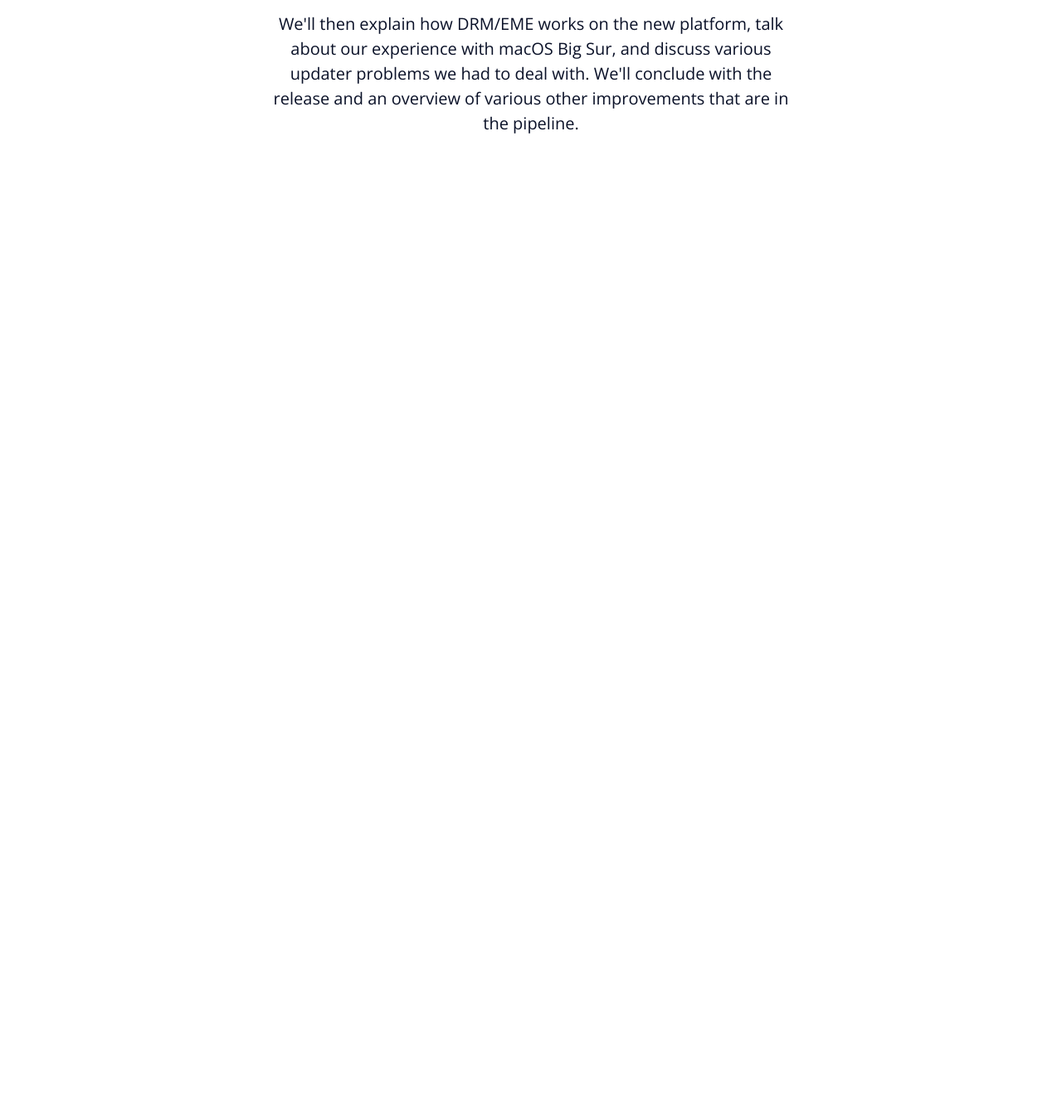
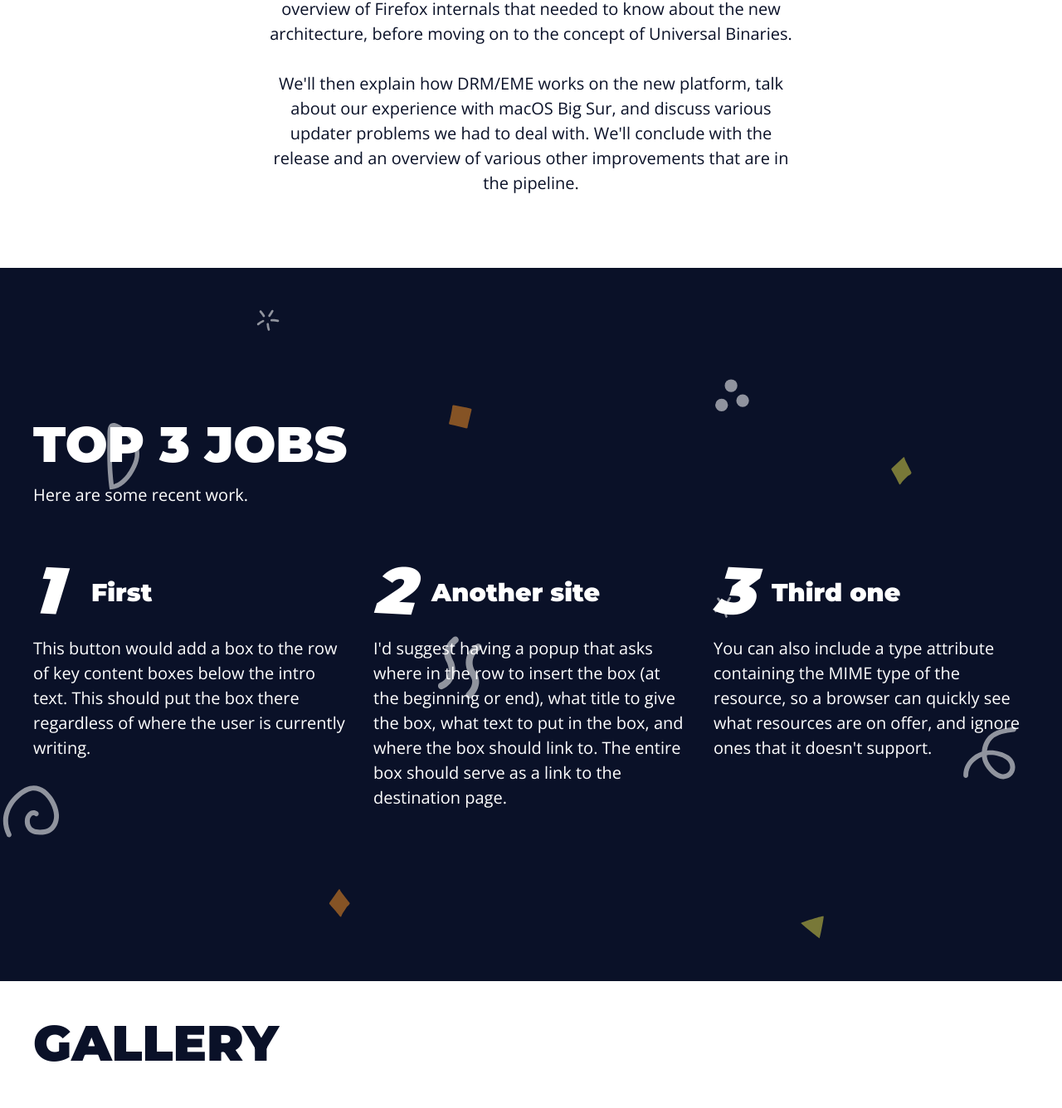
Before and after one commit to kauanhindlmayer/landing-page, a plain HTML site: page index.html in a window 1280 px wide. Shown: the part 1462-2798 px from the top of the page at 83% size. Before the commit the page ends 1785 px from the top, so only its background shows below. Drawn offline with nearby package versions, Linux system fonts and the light colour scheme.

Commit message:
Exercises

```diff
--- a/assets/css/style.css
+++ b/assets/css/style.css
@@ -27,3 +27,43 @@
   height: 100vh;
   text-align: center;
 }
+
+.grid-one-content {
+  display: flex;
+  flex-flow: column wrap;
+  justify-content: center;
+  height: 100vh;
+}
+
+.grid-main-heading {
+  margin-bottom: 1rem;
+}
+
+.grid-description {
+  padding-bottom: 5rem;
+}
+
+.grid {
+  display: grid;
+  grid-template-columns: repeat(3, 1fr);
+  gap: var(--gap);
+  counter-reset: grid-counter;
+}
+
+.grid h3 {
+  font-size: 3rem;
+  position: relative;
+  padding-left: 7rem;
+  margin-bottom: 3rem;
+}
+
+.grid h3::before {
+  counter-increment: grid-counter;
+  content: counter(grid-counter);
+  position: absolute;
+  font-size: 8rem;
+  font-style: italic;
+  top: -4rem;
+  left: 0;
+  transform: rotate(3deg);
+}
--- a/index.html
+++ b/index.html
@@ -17,15 +17,14 @@
 <body class="main-bg">
   <aside class="menu white-bg">
     <div class="main-content menu-content">
-      <h1><a href="#">LOGO</a></h1>
+      <h1><a href="#home">LOGO</a></h1>
 
       <nav>
         <ul>
-          <li><a href="#home">Home</a></li>
+          <li><a href="#introduction">Introduction</a></li>
           <li><a href="#ranking">Ranking</a></li>
-          <li><a href="#">Gallery</a></li>
-          <li><a href="#">Work</a></li>
-          <li><a href="#">Contact</a></li>
+          <li><a href="#gallery">Gallery</a></li>
+          <li><a href="#contact">Contact</a></li>
         </ul>
       </nav>
     </div>
@@ -47,9 +46,9 @@
     </div>
   </section>
 
-  <section id="ranking" class="white-bg section">
+  <section id="introduction" class="white-bg section">
     <div class="main-content top3-content">
-      <h2>Top 3 jobs</h2>
+      <h2>News coverage and some surprises</h2>
       <p>
         The release of Apple Silicon-based Macs at the end of last year generated a flurry of news coverage and some surprises at the machine's performance. This post details some background information on the experience of porting Firefox to run natively on these CPUs.
       </p>
@@ -61,5 +60,38 @@
       </p>
     </div>
   </section>
+
+  <section id="ranking" class="grid-one main-bg section">
+    <div class="main-content grid-one-content">
+      <h2 class="grid-main-heading">Top 3 Jobs</h2>
+      <p class="grid-description">Here are some recent work.</p>
+      <div class="grid">
+        <article>
+          <h3>First</h3>
+          <p>
+            This button would add a box to the row of key content boxes below the intro text. This should put the box there regardless of where the user is currently writing.
+          </p>
+        </article>
+        <article>
+          <h3>Another site</h3>
+          <p>
+            I'd suggest having a popup that asks where in the row to insert the box (at the beginning or end), what title to give the box, what text to put in the box, and where the box should link to. The entire box should serve as a link to the destination page.
+          </p>
+        </article>
+        <article>
+          <h3>Third one</h3>
+          <p>
+            You can also include a type attribute containing the MIME type of the resource, so a browser can quickly see what resources are on offer, and ignore ones that it doesn't support.
+          </p>
+        </article>
+      </div>
+    </div>
+  </section>
+
+  <section id="gallery" class="section white-bg">
+    <div class="main-content">
+      <h1>Gallery</h1>
+    </div>
+  </section>
 </body>
 </html>
```
